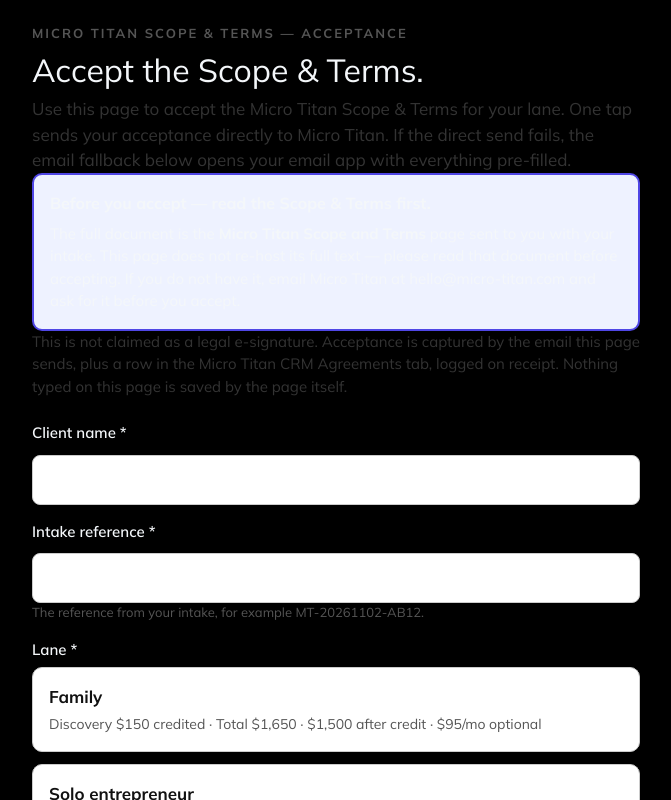
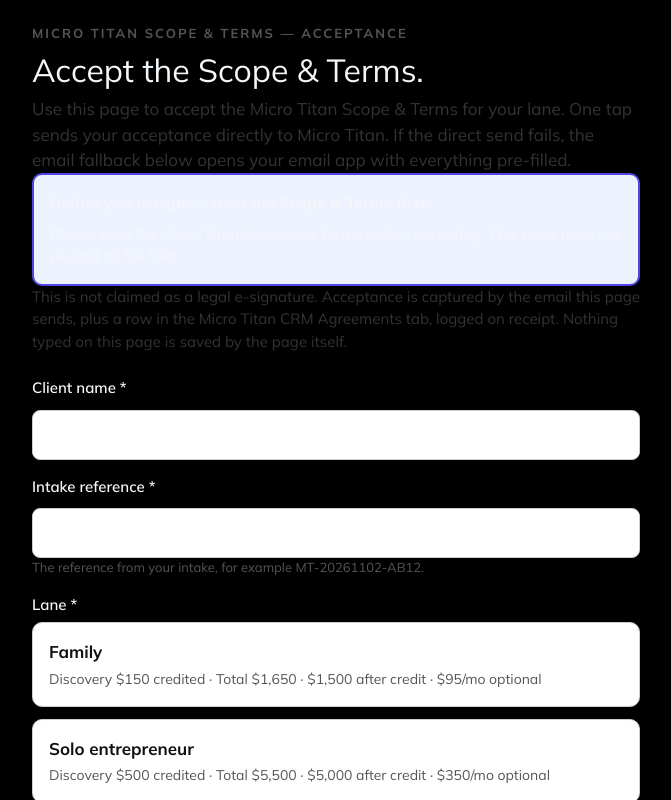
Before and after one commit to BubbaB10/micro-titan-com, a Next.js app: page /accept-agreement in a window 1280 px wide. Shown: the top 800 px of the page, without its empty margins (304-975 px from the left). Built offline with nearby package versions, Linux system fonts and the light colour scheme.

Commit message:
Add shared Micro Titan Scope and Terms link to /accept-agreement (preview only, do not merge)

```diff
--- a/app/components/AgreementForm.tsx
+++ b/app/components/AgreementForm.tsx
@@ -185,14 +185,15 @@ export default function AgreementForm() {
       >
         <strong>Before you accept — read the Scope &amp; Terms first.</strong>
         <p style={{ fontSize: 15, lineHeight: 1.5, margin: "8px 0 0" }}>
-          The full document is the <strong>Micro Titan Scope and Terms</strong>{" "}
-          page sent to you with your intake. This page does not re-host its
-          full text — please read that document before accepting. If you do
-          not have it,{" "}
-          <a href="mailto:hello@micro-titan.com?subject=Please%20send%20the%20Micro%20Titan%20Scope%20and%20Terms">
-            email Micro Titan at hello@micro-titan.com
+          Please read the{" "}
+          <a
+            href="https://muse.ai/s/micro-titan-scope-and-terms-pt6xbepxlxixsxzl/reYI3C2ZjGjON1OHgPWYXgbj8pL3CozSSc9Fl_y875g"
+            target="_blank"
+            rel="noopener noreferrer"
+          >
+            Micro Titan Scope and Terms
           </a>{" "}
-          and ask for it before you accept.
+          before accepting. This page does not re-host its full text.
         </p>
       </div>
       <p style={{ fontSize: 15, lineHeight: 1.5, color: "#333" }}>
```
Also changed, not shown: 1 other file (tests, documents, lock files or other folders).
